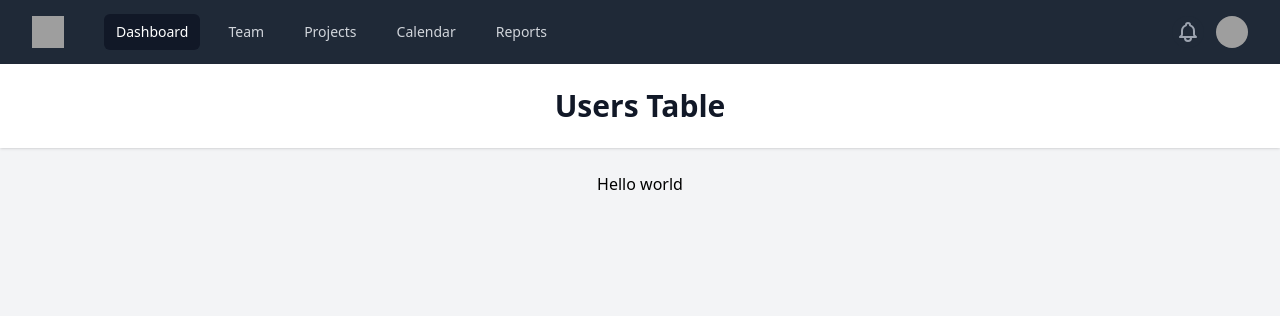
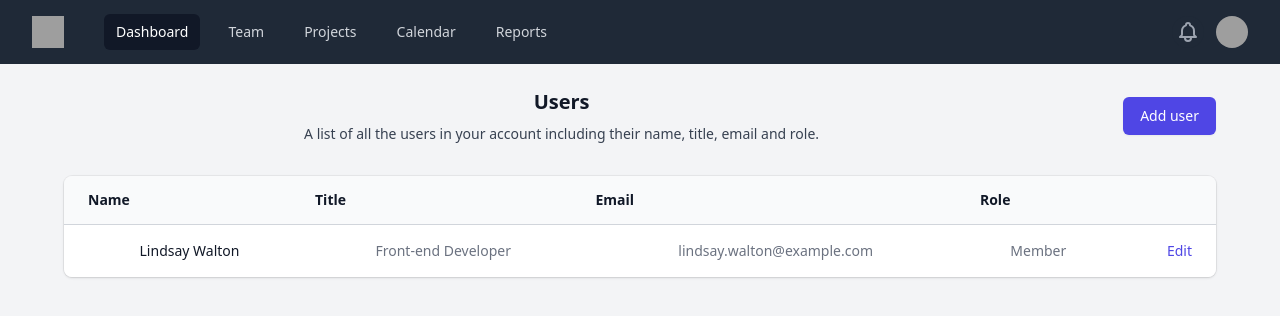
Before and after one commit to vvsrrSunny/react-fuctions-app, a React (Create React App) app: page / in a window 1280 px wide. Shown: the top 316 px of the page. Built offline with nearby package versions, Linux system fonts and the light colour scheme; grey boxes are pictures that could not be loaded.

Commit message:
added a table #1

```diff
--- a/src/App.js
+++ b/src/App.js
@@ -1,12 +1,13 @@
 import logo from './logo.svg';
 import './App.css';
 import AppLayout from'./components/AppLayout';
+import UsersTable from './components/UsersTable';
 
 function App() {
   return (
     <div className="App">
       <AppLayout>
-        <h1>Hello world </h1>
+        <UsersTable></UsersTable>
       </AppLayout>
     </div>
   );
--- a/src/components/AppLayout.jsx
+++ b/src/components/AppLayout.jsx
@@ -176,12 +176,6 @@
                         </>
                     )}
                 </Disclosure>
-
-                <header className="bg-white shadow">
-                    <div className="max-w-7xl mx-auto py-6 px-4 sm:px-6 lg:px-8">
-                        <h1 className="text-3xl font-bold text-gray-900">Users Table</h1>
-                    </div>
-                </header>
                 <main>
                     <div className="max-w-7xl mx-auto py-6 sm:px-6 lg:px-8">
                         {children}
--- /dev/null
+++ b/src/components/UsersTable.jsx
@@ -0,0 +1,74 @@
+/* This example requires Tailwind CSS v2.0+ */
+const people = [
+    { id:1, name: 'Lindsay Walton', title: 'Front-end Developer', email: 'lindsay.walton@example.com', role: 'Member' },
+    // More people...
+  ]
+
+  export default function UsersTable() {
+    return (
+      <div className="px-4 sm:px-6 lg:px-8">
+        <div className="sm:flex sm:items-center">
+          <div className="sm:flex-auto">
+            <h1 className="text-xl font-semibold text-gray-900">Users</h1>
+            <p className="mt-2 text-sm text-gray-700">
+              A list of all the users in your account including their name, title, email and role.
+            </p>
+          </div>
+          <div className="mt-4 sm:mt-0 sm:ml-16 sm:flex-none">
+            <button
+              type="button"
+              className="inline-flex items-center justify-center rounded-md border border-transparent bg-indigo-600 px-4 py-2 text-sm font-medium text-white shadow-sm hover:bg-indigo-700 focus:outline-none focus:ring-2 focus:ring-indigo-500 focus:ring-offset-2 sm:w-auto"
+            >
+              Add user
+            </button>
+          </div>
+        </div>
+        <div className="mt-8 flex flex-col">
+          <div className="-my-2 -mx-4 overflow-x-auto sm:-mx-6 lg:-mx-8">
+            <div className="inline-block min-w-full py-2 align-middle md:px-6 lg:px-8">
+              <div className="overflow-hidden shadow ring-1 ring-black ring-opacity-5 md:rounded-lg">
+                <table className="min-w-full divide-y divide-gray-300">
+                  <thead className="bg-gray-50">
+                    <tr>
+                      <th scope="col" className="py-3.5 pl-4 pr-3 text-left text-sm font-semibold text-gray-900 sm:pl-6">
+                        Name
+                      </th>
+                      <th scope="col" className="px-3 py-3.5 text-left text-sm font-semibold text-gray-900">
+                        Title
+                      </th>
+                      <th scope="col" className="px-3 py-3.5 text-left text-sm font-semibold text-gray-900">
+                        Email
+                      </th>
+                      <th scope="col" className="px-3 py-3.5 text-left text-sm font-semibold text-gray-900">
+                        Role
+                      </th>
+                      <th scope="col" className="relative py-3.5 pl-3 pr-4 sm:pr-6">
+                        <span className="sr-only">Edit</span>
+                      </th>
+                    </tr>
+                  </thead>
+                  <tbody className="divide-y divide-gray-200 bg-white">
+                    {people.map((person) => (
+                      <tr key={person.email}>
+                        <td className="whitespace-nowrap py-4 pl-4 pr-3 text-sm font-medium text-gray-900 sm:pl-6">
+                          {person.name}
+                        </td>
+                        <td className="whitespace-nowrap px-3 py-4 text-sm text-gray-500">{person.title}</td>
+                        <td className="whitespace-nowrap px-3 py-4 text-sm text-gray-500">{person.email}</td>
+                        <td className="whitespace-nowrap px-3 py-4 text-sm text-gray-500">{person.role}</td>
+                        <td className="relative whitespace-nowrap py-4 pl-3 pr-4 text-right text-sm font-medium sm:pr-6">
+                          <a href="#" className="text-indigo-600 hover:text-indigo-900">
+                            Edit<span className="sr-only">, {person.name}</span>
+                          </a>
+                        </td>
+                      </tr>
+                    ))}
+                  </tbody>
+                </table>
+              </div>
+            </div>
+          </div>
+        </div>
+      </div>
+    )
+  }
```
